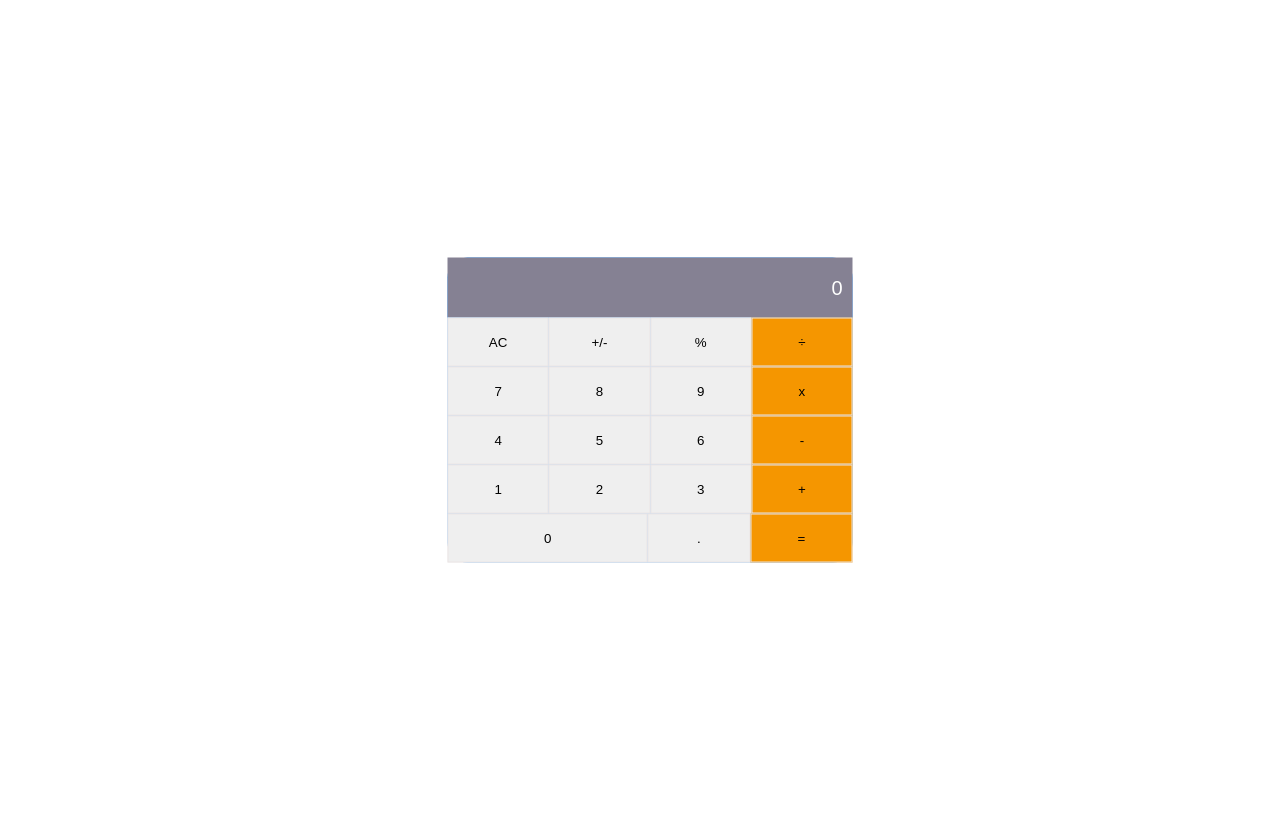
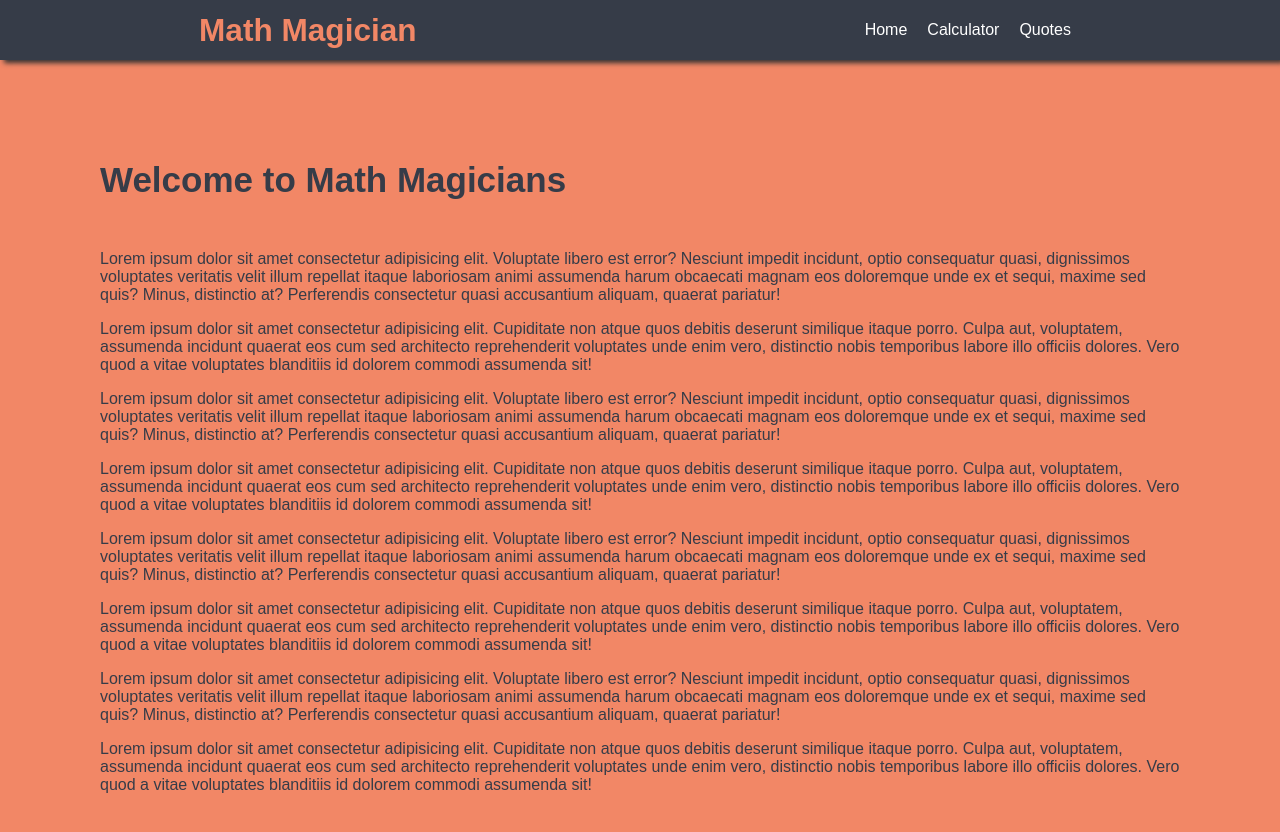
Before and after one commit to hiromataba/Math-Magicians, a React (Create React App) app: page / in a window 1280 px wide. Shown: the top 832 px of the page. Before the commit the page ends 800 px from the top, so only its background shows below. Built offline with nearby package versions, Linux system fonts and the light colour scheme.

Commit message:
Implement Router

```diff
--- a/src/App.js
+++ b/src/App.js
@@ -1,15 +1,31 @@
-import React, { Component } from 'react';
+import { BrowserRouter as Router, Switch, Route } from 'react-router-dom';
 import Calculator from './components/calculator';
+import Navbar from './components/navbar';
+import Quote from './components/quote';
+import Home from './components/home';
 
-class App extends Component {
-  constructor() {
-    super();
-    this.state = {};
-  }
-
-  render() {
-    return <Calculator />;
-  }
-}
+const App = () => (
+  <>
+    <Router>
+      <Switch>
+        <Route path="/quote">
+          <Navbar />
+          <Quote />
+        </Route>
+        <Route path="/navbar">
+          <Navbar />
+        </Route>
+        <Route path="/calculator">
+          <Navbar />
+          <Calculator />
+        </Route>
+        <Route path="/">
+          <Navbar />
+          <Home />
+        </Route>
+      </Switch>
+    </Router>
+  </>
+);
 
 export default App;
--- a/src/calculator.css
+++ b/src/calculator.css
@@ -6,18 +6,32 @@ body {
   padding: 0;
   margin: 0;
   font-family: Arial, Helvetica, sans-serif;
+  background-color: #f28766;
 }
 
-.calculator {
+a {
+  color: #fff;
+  text-decoration: none;
+}
+
+.welcome-txt h2 {
+  font-size: 48px;
+  color: #363c48;
+}
+
+.calculator-page {
+  width: 70%;
+  display: flex;
+  justify-content: space-between;
+  padding: 100px;
   position: absolute;
   top: 50%;
   left: 50%;
   transform: translate(-50%, -50%);
-  background-color: dodgerblue;
-  width: 405px;
-  margin: 10px;
-  border-radius: 20px;
-  min-width: 30%;
+}
+
+.calculator {
+  width: 500px;
 }
 
 .result {
--- a/src/components/calculator.jsx
+++ b/src/components/calculator.jsx
@@ -42,6 +42,10 @@ const Calculator = () => {
   };
   const { total, next, operation } = state;
   return (
+    <div className="calculator-page">
+      <div className="welcome-txt">
+        <h2>Let us do some Math !</h2>
+      </div>
       <div className="calculator">
         <Result value={displayResult(total, next, operation)} />
         {rows.map((row) => (
@@ -59,6 +63,7 @@ const Calculator = () => {
           </div>
         ))}
       </div>
+    </div>
   );
 };
 
--- a/src/components/result.jsx
+++ b/src/components/result.jsx
@@ -3,7 +3,6 @@ import propTypes from 'prop-types';
 
 const Result = (props) => {
   const { value } = props;
-  // console.log(value);
   return (
     <div className="result">
       <input type="text" value={value} />
--- a/src/index.js
+++ b/src/index.js
@@ -3,6 +3,7 @@ import ReactDOM from 'react-dom';
 import reportWebVitals from './reportWebVitals';
 import App from './App';
 import './calculator.css';
+import './navbar.css';
 
 ReactDOM.render(
   <React.StrictMode>
```
Lines whose indentation alone changed are shown as unchanged.
